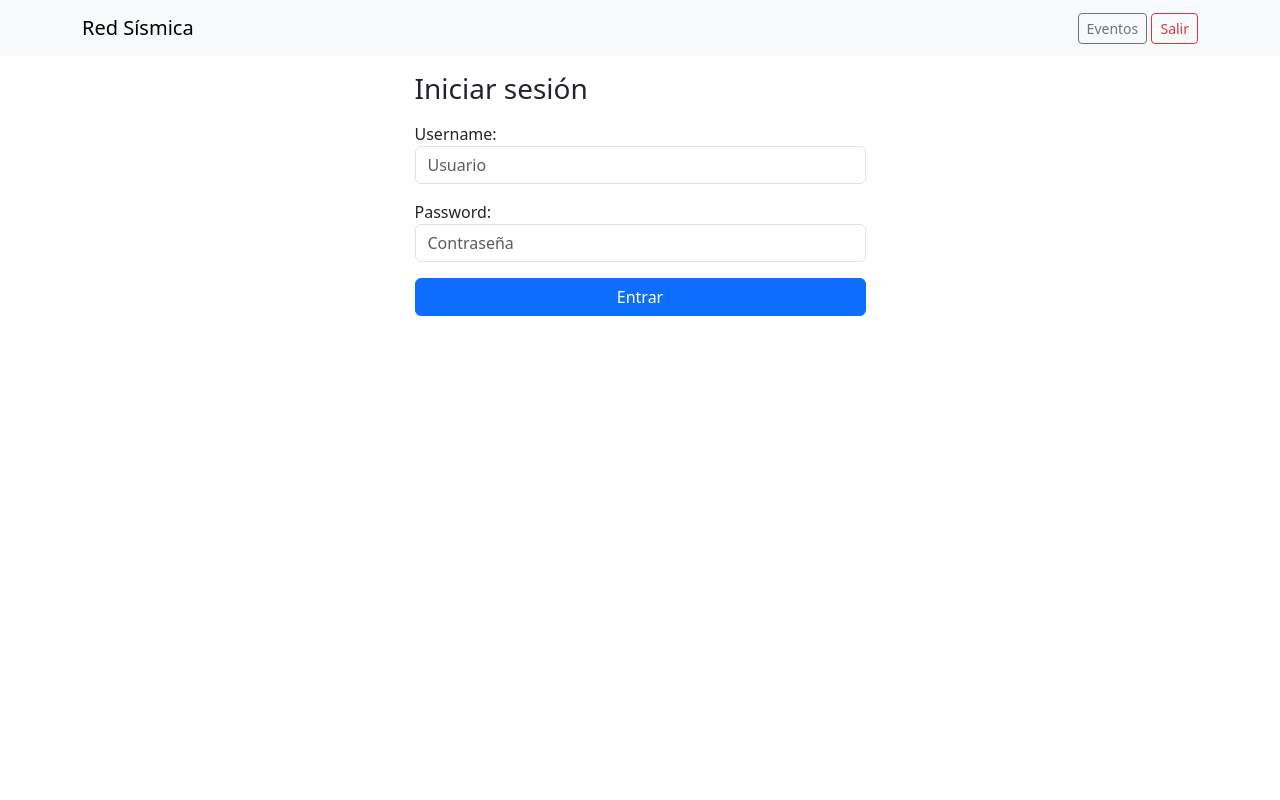
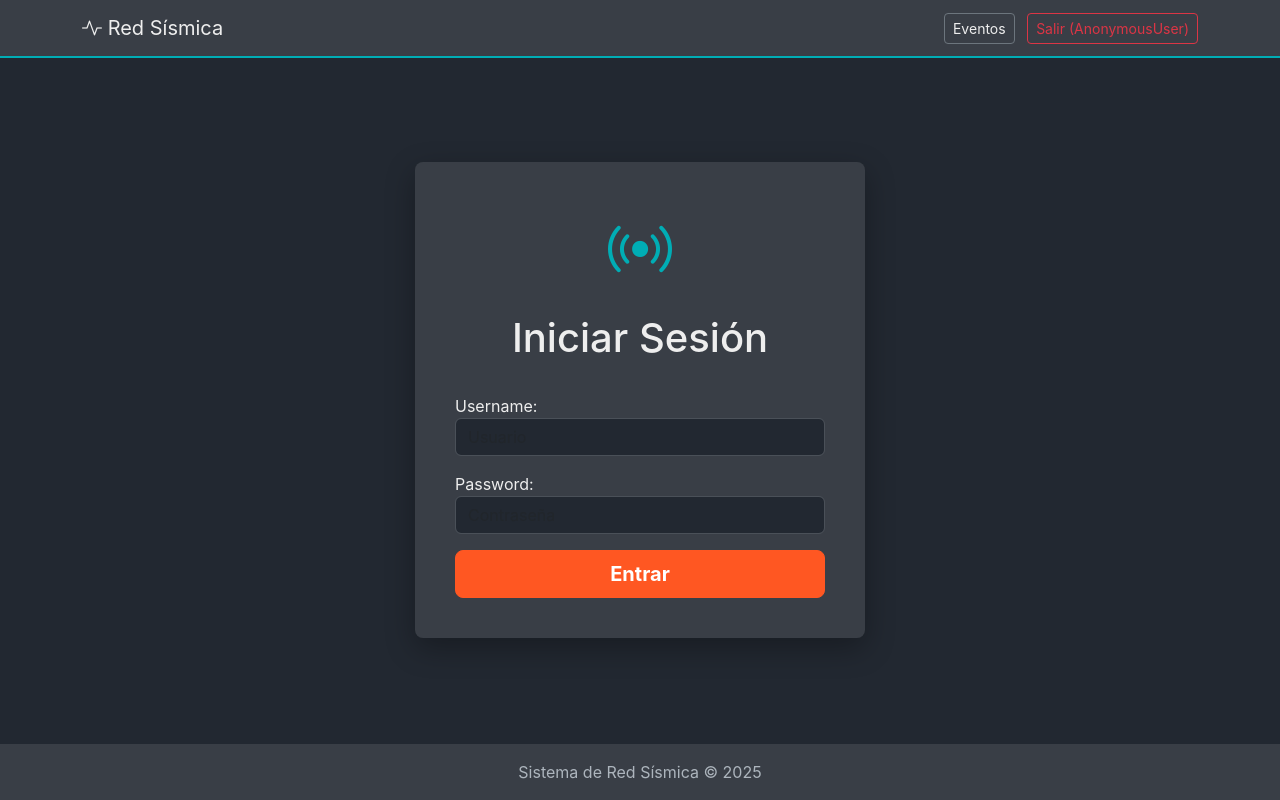
Before and after one commit to EfrainRolando/PPAI-PY, a Django app: page /login/ in a window 1280 px wide. Run offline with Django 5.2, Linux system fonts and the light colour scheme.

Commit message:
modified UX for event modification page and added custom CSS for better styling.

```diff
--- /dev/null
+++ b/web/static/css/styles.css
@@ -0,0 +1,144 @@
+/* --- Paleta de Colores "Sísmica" ---
+   Usaremos un tema oscuro (tech) con acentos en naranja/ámbar
+   que recuerdan a las alertas y a la tierra.
+*/
+:root {
+  --color-fondo: #222831; /* Un gris oscuro casi negro */
+  --color-superficie: #393E46; /* Un gris más claro para tarjetas */
+  --color-primario: #00ADB5; /* Un azul/verde "tech" */
+  --color-acento: #FF5722; /* Naranja vibrante para alertas/botones */
+  --color-texto: #EEEEEE; /* Texto claro */
+  --color-texto-secundario: #ADB5BD;
+}
+
+body {
+  background-color: var(--color-fondo);
+  color: var(--color-texto);
+  font-family: -apple-system, BlinkMacSystemFont, "Segoe UI", Roboto, Helvetica, Arial, sans-serif;
+}
+
+/* --- 1. Estilos Base --- */
+
+.navbar {
+  background-color: var(--color-superficie) !important;
+  border-bottom: 2px solid var(--color-primario);
+}
+
+.navbar-brand, .nav-link, .btn-outline-secondary {
+  color: var(--color-texto) !important;
+}
+
+.btn-outline-secondary:hover {
+  background-color: var(--color-primario);
+  border-color: var(--color-primario);
+}
+
+.card {
+  background-color: var(--color-superficie);
+  border: 1px solid #4a5058;
+  box-shadow: 0 4px 12px rgba(0, 0, 0, 0.2);
+}
+
+.h1, .h2, .h3, .h4, .h5, .h6 {
+  color: var(--color-texto);
+}
+
+.text-muted {
+  color: var(--color-texto-secundario) !important;
+}
+
+/* Botón principal */
+.btn-primary {
+  background-color: var(--color-acento);
+  border-color: var(--color-acento);
+  font-weight: bold;
+}
+.btn-primary:hover {
+  background-color: #e64a19;
+  border-color: #e64a19;
+}
+
+/* --- 2. Página de Login --- */
+.login-container {
+  max-width: 450px;
+  margin: 5rem auto;
+  padding: 2.5rem;
+  background-color: var(--color-superficie);
+  border-radius: 8px;
+  box-shadow: 0 10px 30px rgba(0, 0, 0, 0.3);
+}
+
+.login-header {
+  text-align: center;
+  margin-bottom: 2rem;
+}
+
+.login-header i {
+  font-size: 4rem; /* Tamaño del ícono */
+  color: var(--color-primario);
+}
+
+.login-header h1 {
+  margin-top: 1rem;
+  color: var(--color-texto);
+}
+
+.form-control {
+  background-color: var(--color-fondo);
+  border: 1px solid #4a5058;
+  color: var(--color-texto);
+}
+.form-control:focus {
+  background-color: var(--color-fondo);
+  color: var(--color-texto);
+  border-color: var(--color-primario);
+  box-shadow: 0 0 0 0.25rem rgba(0, 173, 181, 0.25);
+}
+
+/* --- 3. Menú Principal (Onda Sísmica) --- */
+.card-menu-principal {
+  background:
+    linear-gradient(rgba(57, 62, 70, 0.85), rgba(57, 62, 70, 0.85)),
+    url('https://images.unsplash.com/photo-1590234557766-0f1c4966601f?ixlib=rb-4.0.3&ixid=M3wxMjA3fDB8MHxwaG90by1wYWdlfHx8fGVufDB8fHx8fA%3D%3D&auto=format&fit=crop&w=1740&q=80');
+  background-size: cover;
+  background-position: center;
+  border: 1px solid var(--color-primario);
+}
+
+/* Animación de Pulso para el botón */
+.btn-pulse {
+  animation: pulse-animation 2s infinite;
+}
+
+@keyframes pulse-animation {
+  0% {
+    box-shadow: 0 0 0 0 rgba(255, 87, 34, 0.7);
+  }
+  100% {
+    box-shadow: 0 0 0 20px rgba(255, 87, 34, 0);
+  }
+}
+
+/* --- 4. Página de Eventos (Tabla) --- */
+.table {
+  --bs-table-bg: var(--color-superficie);
+  --bs-table-striped-bg: #4a5058;
+  --bs-table-color: var(--color-texto);
+  border-color: #4a5058;
+}
+thead th {
+  background-color: #2a2f36;
+  color: var(--color-primario);
+  border-bottom: 2px solid var(--color-primario) !important;
+}
+
+/* --- 5. Página de Modificar Evento --- */
+.card-edit {
+  background-color: #3b3a30; /* Fondo con tinte "amarillo" oscuro */
+  border-color: var(--color-acento);
+}
+
+.card-edit .form-label {
+  color: var(--color-acento);
+  font-weight: bold;
+}
--- a/web/templates/base.html
+++ b/web/templates/base.html
@@ -1,24 +1,40 @@
+{% load static %}
 <!doctype html>
 <html lang="es">
 <head>
   <meta charset="utf-8">
   <title>Red Sísmica</title>
   <meta name="viewport" content="width=device-width, initial-scale=1">
+
   <link href="https://cdn.jsdelivr.net/npm/bootstrap@5.3.2/dist/css/bootstrap.min.css" rel="stylesheet">
+
+  <link rel="stylesheet" href="https://cdn.jsdelivr.net/npm/bootstrap-icons@1.11.3/font/bootstrap-icons.min.css">
+
+  <link rel="stylesheet" href="{% static 'css/styles.css' %}">
 </head>
-<body>
-  <nav class="navbar navbar-expand navbar-light bg-light mb-3">
+<body class="d-flex flex-column min-vh-100">
+
+  <nav class="navbar navbar-expand navbar-dark bg-dark mb-4">
     <div class="container">
-      <a class="navbar-brand" href="/">Red Sísmica</a>
+      <a class="navbar-brand" href="{% url 'home' %}">
+        <i class="bi bi-activity"></i> Red Sísmica
+      </a>
       <div class="ms-auto">
-        <a class="btn btn-outline-secondary btn-sm" href="{% url 'eventos' %}">Eventos</a>
-        <a class="btn btn-outline-danger btn-sm" href="{% url 'logout' %}">Salir</a>
+        {% if user %}
+          <a class="btn btn-outline-secondary btn-sm me-2" href="{% url 'eventos' %}">Eventos</a>
+          <a class="btn btn-outline-danger btn-sm" href="{% url 'logout' %}">Salir ({{ user }})</a>
+        {% endif %}
       </div>
     </div>
   </nav>
 
-  <div class="container">
+  <main class="container flex-grow-1">
     {% block content %}{% endblock %}
-  </div>
+  </main>
+
+  <footer class="bg-dark text-center text-muted p-3 mt-4" style="background-color: var(--color-superficie) !important;">
+    Sistema de Red Sísmica © 2025
+  </footer>
+
 </body>
 </html>
--- a/web/templates/redsismica/evento_modificar.html
+++ b/web/templates/redsismica/evento_modificar.html
@@ -2,11 +2,9 @@
 {% block content %}
   <div class="d-flex justify-content-between align-items-center mb-3">
     <h1 class="h4">Modificar Evento #{{ evento.id_evento }}</h1>
-    <div>Hola, {{ user }}</div>
   </div>
 
-<div class="card mb-3">
-  <div class="card-body">
+<div class="card mb-3 card-edit"> <div class="card-body">
     <form method="post">
       {% csrf_token %}
 
--- a/web/templates/redsismica/login.html
+++ b/web/templates/redsismica/login.html
@@ -1,8 +1,11 @@
 {% extends "base.html" %}
 {% block content %}
-<div class="row justify-content-center">
-  <div class="col-12 col-md-6 col-lg-5">
-    <h1 class="h3 mb-3">Iniciar sesión</h1>
+<div class="login-container">
+
+  <div class="login-header">
+    <i class="bi bi-broadcast"></i> <h1 class_="h3">Iniciar Sesión</h1>
+  </div>
+
   <form method="post" novalidate>
     {% csrf_token %}
     <div class="mb-3">
@@ -16,8 +19,7 @@
     {% if form.non_field_errors %}
       <div class="alert alert-danger">{{ form.non_field_errors }}</div>
     {% endif %}
-      <button class="btn btn-primary w-100" type="submit">Entrar</button>
+    <button class="btn btn-primary w-100 btn-lg" type="submit">Entrar</button>
   </form>
 </div>
-</div>
 {% endblock %}
```
Also changed, not shown: web/templates/redsismica/evento_detalle.html (+29 -12 lines), web/templates/redsismica/eventos.html (+15 -7 lines), web/templates/redsismica/menu_principal.html (+13 -10 lines). Lines whose indentation alone changed are shown as unchanged.
